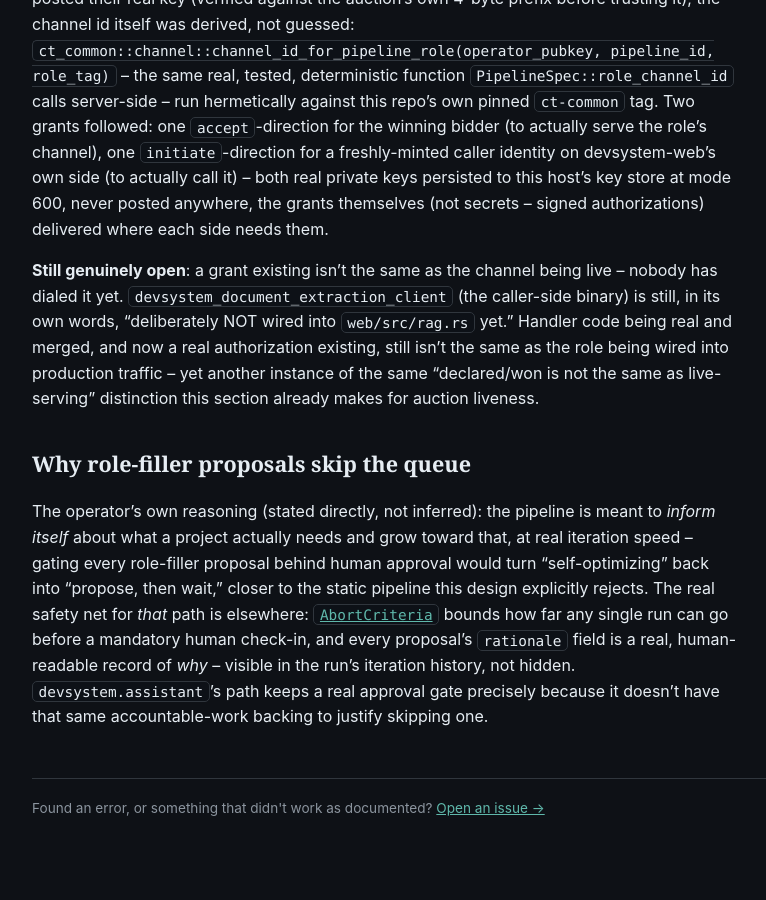
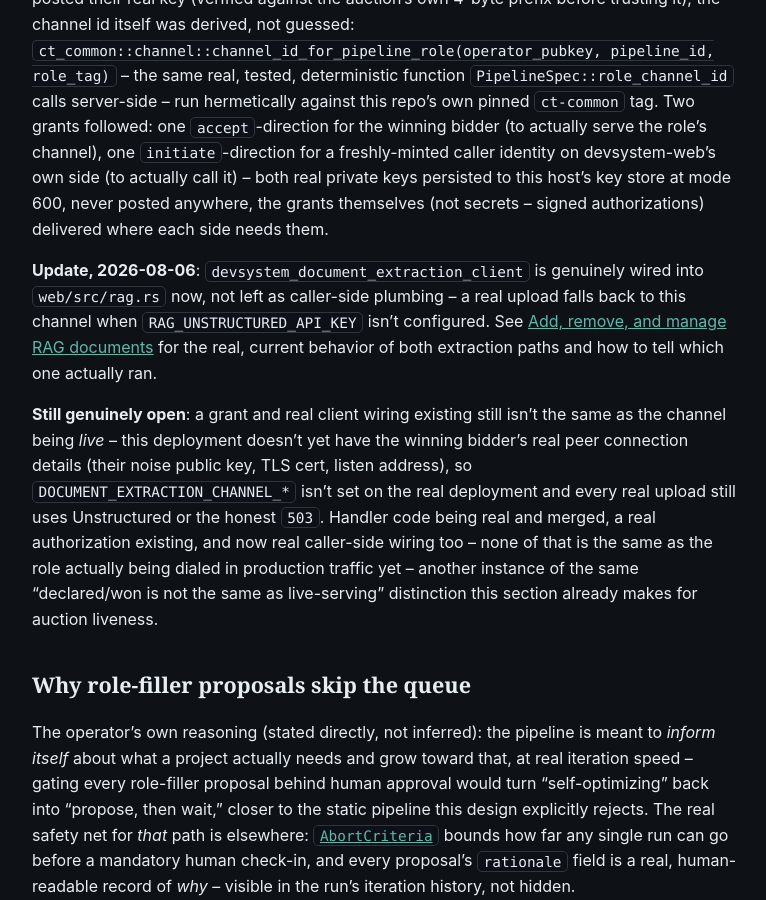
Before and after one commit to scimbe/CADS-devsystem-docs, a Jekyll site: the page built from _explanation/self-optimizing-pipeline.md, in a window 1280 px wide and 900 px high, scrolled down 3418 px. Shown: the whole window, without its empty margins (322-1088 px from the left). Built offline with Jekyll 4.4.1, drawn with Linux system fonts in a browser that asks for light colours.

Commit message:
how-to+reference+explanation: document the real document_extraction channel fallback for RAG uploads
CADS-devsystem@3193007 wired devsystem_document_extraction_client into
web/src/rag.rs's upload path for real. Updates the how-to's own upload
description (two real paths now, extracted_via says which one ran), the REST
API reference's route row, and the self-optimizing-pipeline explanation's
"still genuinely open" note from last turn -- narrowed to what's actually
still missing: the winning bidder's real peer connection details, not
wiring or authorization anymore.

Hermetic Jekyll build confirmed clean; spot-checked in the rendered _site
output before cleanup.

Co-Authored-By: Claude Sonnet 5 <noreply@anthropic.com>
Claude-Session: https://claude.ai/code/session_018FkngvdKnmVcAT84EZe7Ur

```diff
--- a/_explanation/self-optimizing-pipeline.md
+++ b/_explanation/self-optimizing-pipeline.md
@@ -117,12 +117,20 @@ call it) -- both real private keys persisted to this host's key store at mode 60
 anywhere, the grants themselves (not secrets -- signed authorizations) delivered where each side
 needs them.
 
-**Still genuinely open**: a grant existing isn't the same as the channel being live -- nobody has
-dialed it yet. `devsystem_document_extraction_client` (the caller-side binary) is still, in its own
-words, "deliberately NOT wired into `web/src/rag.rs` yet." Handler code being real and merged, and
-now a real authorization existing, still isn't the same as the role being wired into production
-traffic -- yet another instance of the same "declared/won is not the same as live-serving"
-distinction this section already makes for auction liveness.
+**Update, 2026-08-06**: `devsystem_document_extraction_client` is genuinely wired into
+`web/src/rag.rs` now, not left as caller-side plumbing -- a real upload falls back to this channel
+when `RAG_UNSTRUCTURED_API_KEY` isn't configured. See
+[Add, remove, and manage RAG documents]({{ '/how-to/manage-rag-documents/' | relative_url }})
+for the real, current behavior of both extraction paths and how to tell which one actually ran.
+
+**Still genuinely open**: a grant and real client wiring existing still isn't the same as the
+channel being *live* -- this deployment doesn't yet have the winning bidder's real peer connection
+details (their noise public key, TLS cert, listen address), so `DOCUMENT_EXTRACTION_CHANNEL_*`
+isn't set on the real deployment and every real upload still uses Unstructured or the honest `503`.
+Handler code being real and merged, a real authorization existing, and now real caller-side wiring
+too -- none of that is the same as the role actually being dialed in production traffic yet --
+another instance of the same "declared/won is not the same as live-serving" distinction this
+section already makes for auction liveness.
 
 ## Why role-filler proposals skip the queue
 
```
Also changed, not shown: _how-to/manage-rag-documents.md (+7 -3 lines), _reference/rest-api.md (+1 -1 lines).
